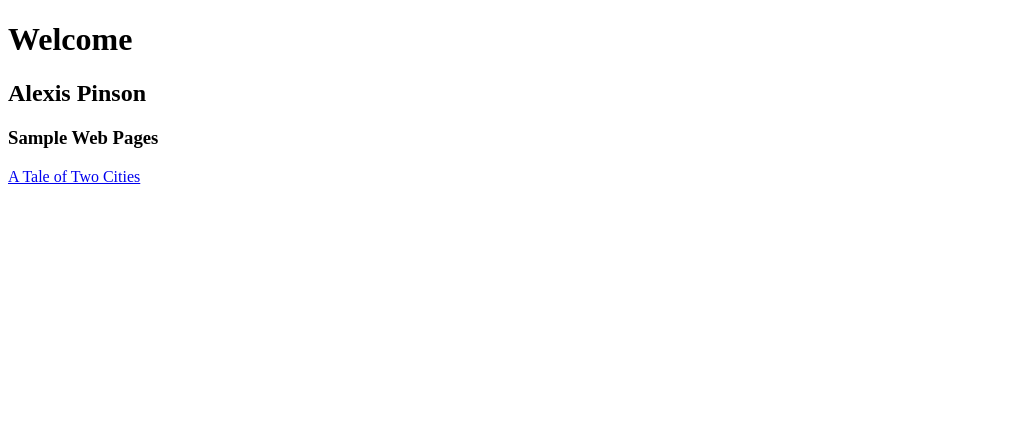
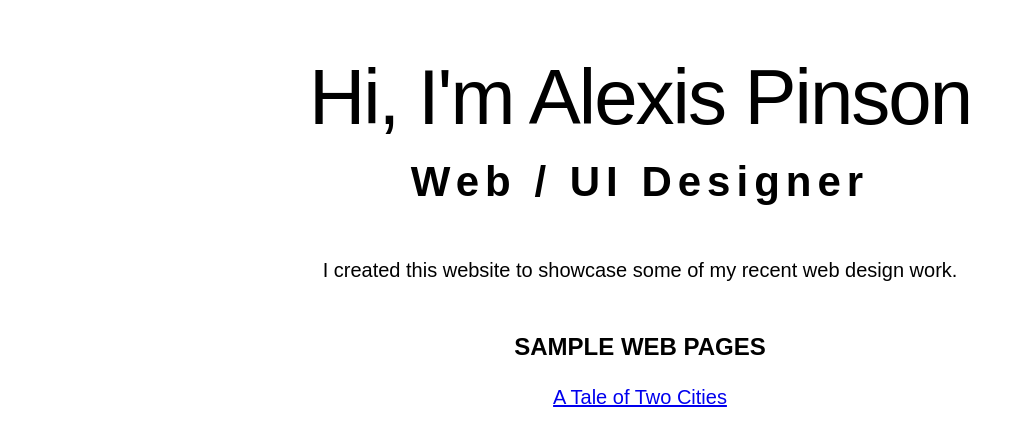
Before and after one commit to alexispinson/alexispinson.github.io, a plain HTML site: page index.html in a window 1280 px wide. Shown: the whole page, without its empty margins (0-1024 px from the left). Drawn offline with Linux system fonts and the light colour scheme.

Commit message:
Add files via upload

```diff
--- a/index.html
+++ b/index.html
@@ -8,15 +8,18 @@
     <meta name="viewport" content="width=device-width, initial-scale=1.0">
     <title>Alexis Pinson | Home Page</title>
     <meta name="description" content="Welcome to my website that showcases some of my digital creations.">
+    <link rel="stylesheet" href="assets/css/global.css">
 </head>
 
 
 <body>
-    <h1>Welcome</h1>
-    <h2>Alexis Pinson</h2>
+    <h1>Hi, I'm Alexis Pinson</h1>
+
+    <h2>Web / UI Designer</h2>
+
+    <p>I created this website to showcase some of my recent web design work.</p>
 
     <h3>Sample Web Pages</h3>
-
     <p><a href="exercises/page-1.html">A Tale of Two Cities</a></p>
 </body>
 
```
Also changed, not shown: exercises/page-1.html (+1 -0 lines).
